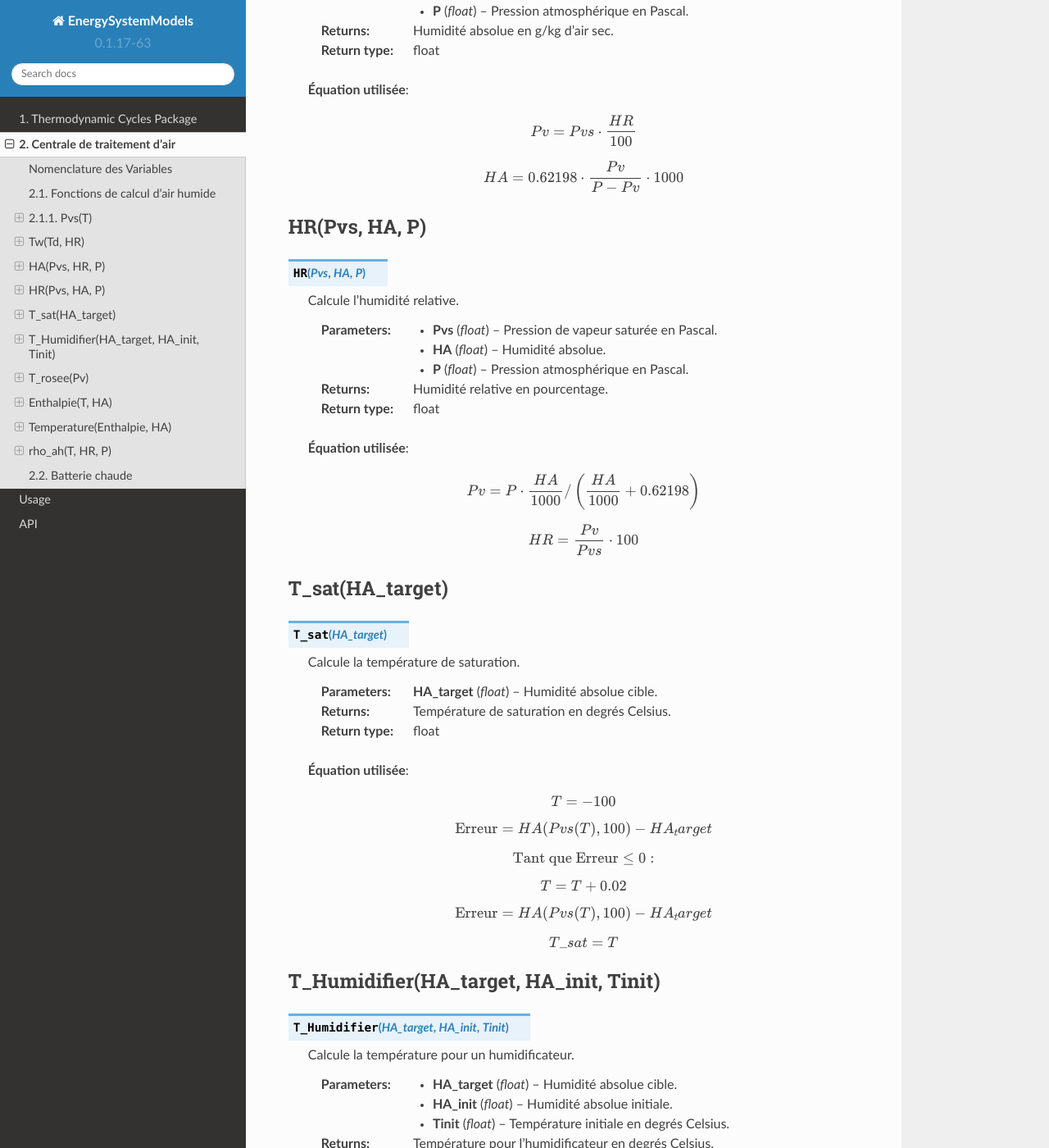
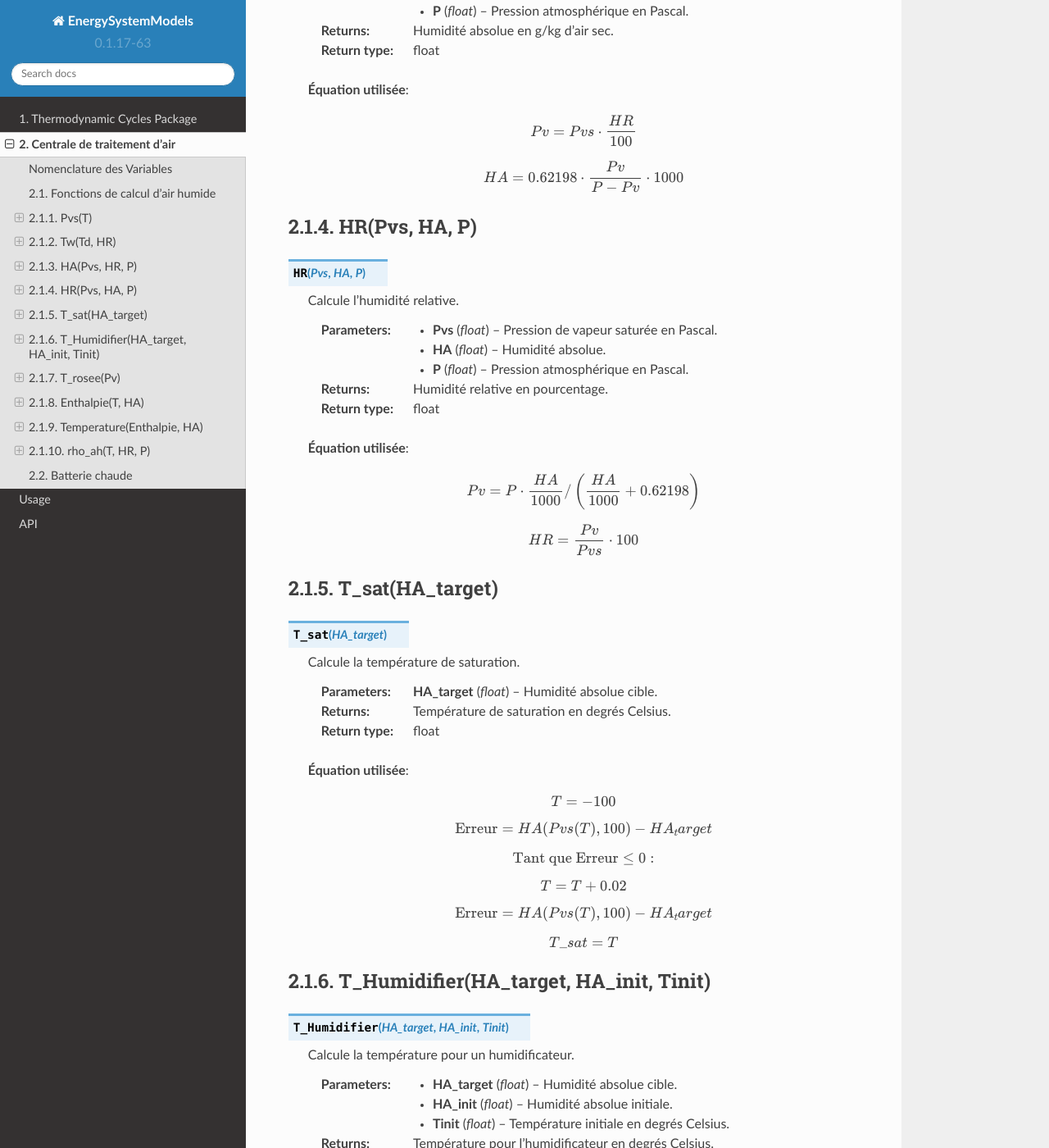
Before and after one commit to ZoheirHADID/EnergySystemModels-Tutorial, a Sphinx documentation site: the page built from docs/source/Traitement_d_air.rst, in a window 1280 px wide and 1400 px high, scrolled down 2269 px. Shown: the whole window at 82% size. Built offline with Sphinx 7.4.7 and the Read the Docs theme 2.0.0, drawn with Linux system fonts in a browser that asks for light colours; some of the changed text lies outside the part shown.

Commit message:
Update Traitement_d_air.rst

```diff
--- a/docs/source/Traitement_d_air.rst
+++ b/docs/source/Traitement_d_air.rst
@@ -98,7 +98,7 @@ Nomenclature des Variables
    Où `Tk = T + 273.15` est la température en Kelvin.
 
 
-Tw(Td, HR)
+2.1.2. Tw(Td, HR)
 ----------
 
 .. function:: Tw(Td, HR)
@@ -124,7 +124,7 @@ Tw(Td, HR)
    Cette formule est basée sur l'étude de Roland Stull de l'Université de Colombie-Britannique.
 
 
-HA(Pvs, HR, P)
+2.1.3. HA(Pvs, HR, P)
 --------------
 
 .. function:: HA(Pvs, HR, P)
@@ -150,7 +150,7 @@ HA(Pvs, HR, P)
 
       HA = 0.62198 \cdot \frac{Pv}{P - Pv} \cdot 1000
 
-HR(Pvs, HA, P)
+2.1.4. HR(Pvs, HA, P)
 --------------
 
 .. function:: HR(Pvs, HA, P)
@@ -176,7 +176,7 @@ HR(Pvs, HA, P)
 
       HR = \frac{Pv}{Pvs} \cdot 100
 
-T_sat(HA_target)
+2.1.5. T_sat(HA_target)
 ----------------
 
 .. function:: T_sat(HA_target)
@@ -204,7 +204,7 @@ T_sat(HA_target)
    .. math::
       T\_sat = T
 
-T_Humidifier(HA_target, HA_init, Tinit)
+2.1.6. T_Humidifier(HA_target, HA_init, Tinit)
 ---------------------------------------
 
 .. function:: T_Humidifier(HA_target, HA_init, Tinit)
@@ -239,7 +239,7 @@ T_Humidifier(HA_target, HA_init, Tinit)
          \text{Erreur} = -\text{Enthalpie}(Tinit, HA_init) + \text{Enthalpie}(T, HA_target)
       T\_Humidifier = T - 0.01
 
-T_rosee(Pv)
+2.1.7. T_rosee(Pv)
 ------------
 
 .. function:: T_rosee(Pv)
@@ -266,7 +266,7 @@ T_rosee(Pv)
          \text{Erreur} = -Pv + Pvs(T)
       T\_rosee = T - 0.01
 
-Enthalpie(T, HA)
+2.1.8. Enthalpie(T, HA)
 -----------------
 
 .. function:: Enthalpie(T, HA)
@@ -286,7 +286,7 @@ Enthalpie(T, HA)
 
       Enthalpie = 1.006 \cdot T + \frac{HA}{1000} \cdot (2501 + 1.0805 \cdot T)
 
-Temperature(Enthalpie, HA)
+2.1.9. Temperature(Enthalpie, HA)
 --------------------------
 
 .. function:: Temperature(Enthalpie, HA)
@@ -306,7 +306,7 @@ Temperature(Enthalpie, HA)
 
       T = \frac{Enthalpie - \frac{HA}{1000} \cdot 2501}{1.006 + \frac{HA}{1000} \cdot 1.0805}
 
-rho_ah(T, HR, P)
+2.1.10. rho_ah(T, HR, P)
 ----------------
 
 .. function:: rho_ah(T, HR, P)
```
